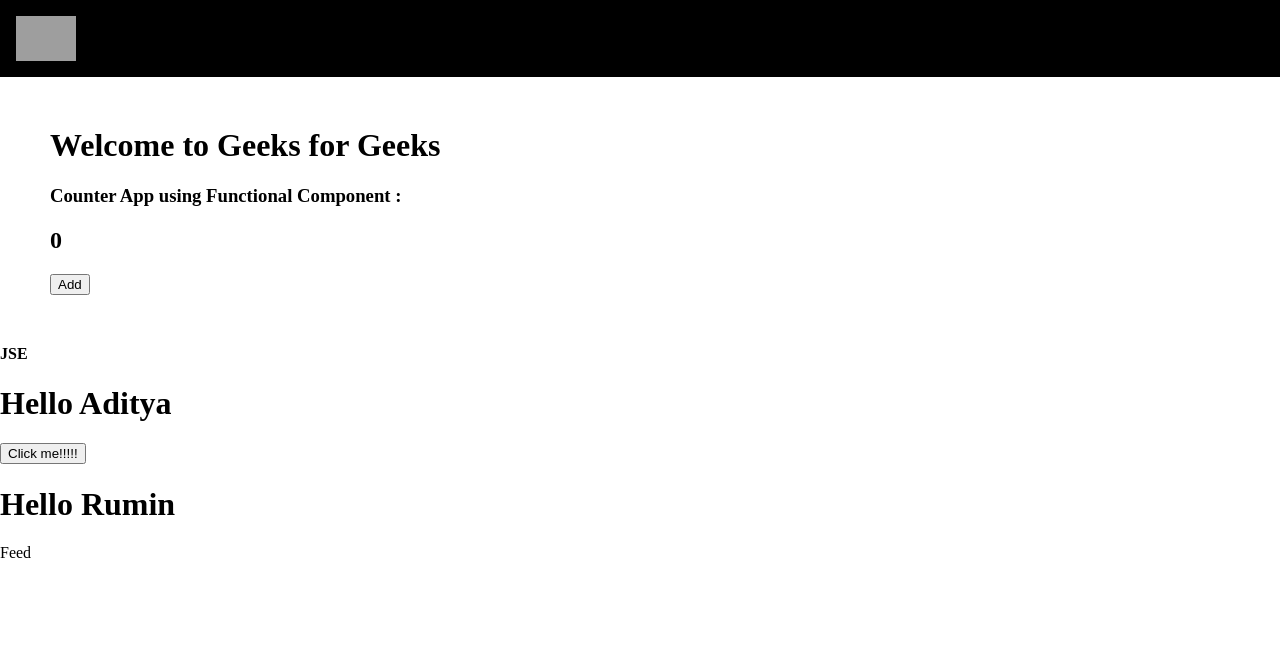
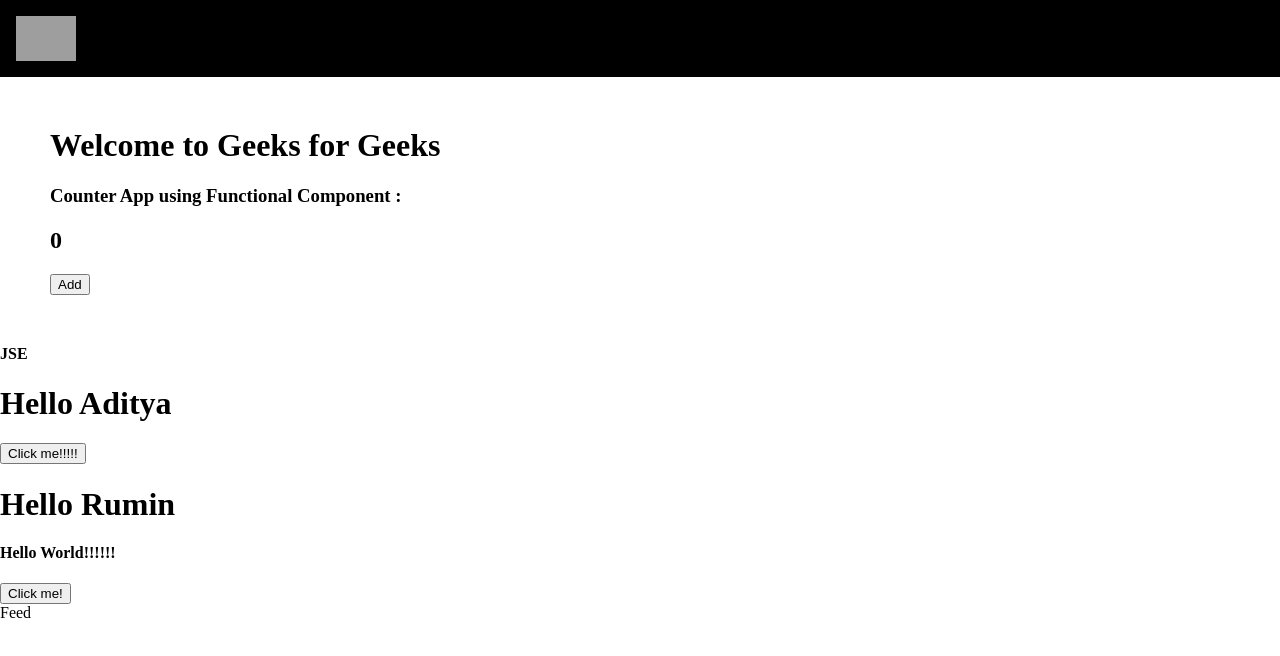
Before and after one commit to Aditya664/ReactPrcatice, a React (Create React App) app: page / in a window 1280 px wide. Shown: the top 656 px of the page. Built offline with nearby package versions, Linux system fonts and the light colour scheme; grey boxes are pictures that could not be loaded.

Commit message:
learned new subject is state

```diff
--- a/src/App.js
+++ b/src/App.js
@@ -1,7 +1,7 @@
 import React from 'react'
 import { BrowserRouter, Routes, Route } from 'react-router-dom';
 import { Box } from '@mui/material';
-import { Navbar, Feed, VideoDetail, ChannelDetail, SearchFeed, Home, Props } from './components';
+import { Navbar, Feed, VideoDetail, ChannelDetail, SearchFeed, Home, Props, Message } from './components';
 
 const App = () => (
   <BrowserRouter>
@@ -14,6 +14,7 @@
       <Props name='Rumin'>
         <button>Click me!!!!!</button>
       </Props>
+      <Message />
       <Routes>
         <Route path="/" exact element={<Feed />} />
         <Route path='/video/:id' element={<VideoDetail />} />
--- /dev/null
+++ b/src/components/Message.jsx
@@ -0,0 +1,29 @@
+import React, { Component } from 'react'
+
+class Message extends Component {
+    constructor() {
+        super();
+        this.state = {
+            msg: 'Hello World!!!!!!'
+        }
+    }
+
+    changeState() {
+        this.setState({
+            msg: 'Hello Aditya!!'
+        })
+    }
+
+    render() {
+        return (
+            <div>
+                <h4>
+                    {this.state.msg}
+                </h4>
+                <button onClick={() => this.changeState()}>Click me!</button>
+            </div>
+        )
+    }
+}
+
+export default Message;
--- a/src/components/index.js
+++ b/src/components/index.js
@@ -6,3 +6,4 @@
 export { default as SearchBar } from './SearcBar';
 export { default as Home } from './home';
 export { default as Props } from './props';
+export { default as Message } from './Message';
```
Also changed, not shown: 11 other files (tests, documents, lock files or other folders).
